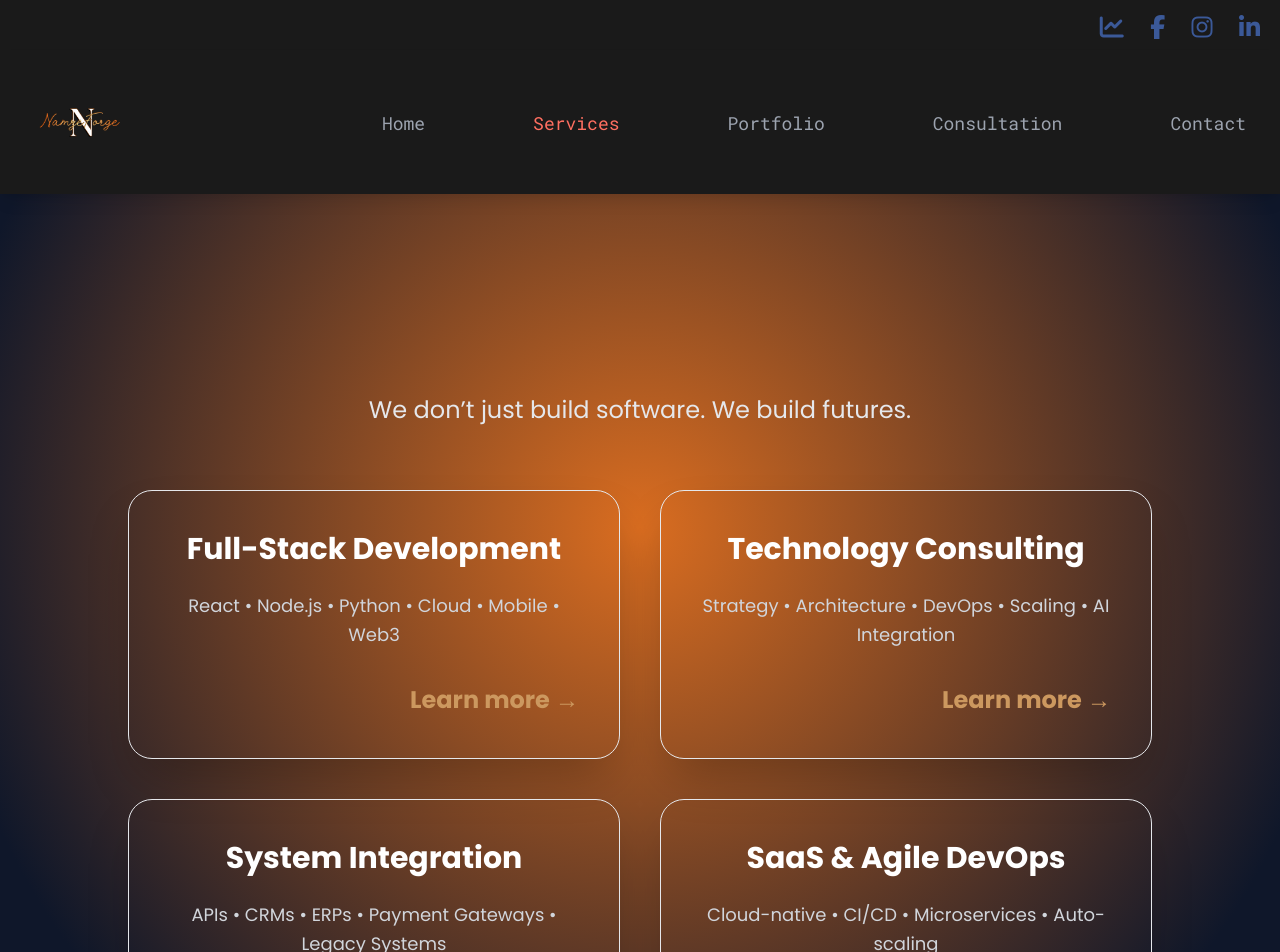
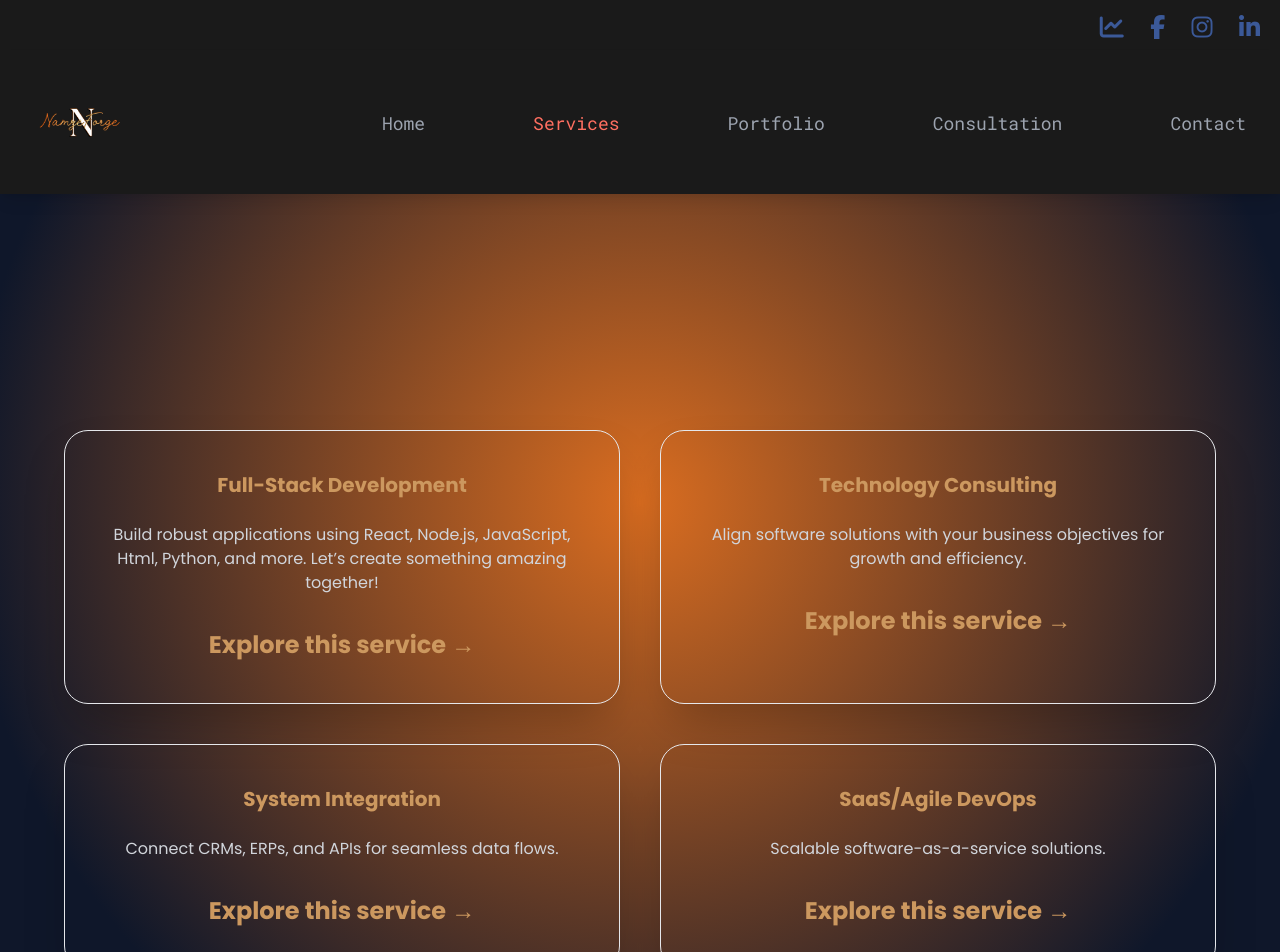
Before and after one commit to Cathy-45/cathy-portfolio-integrated, a React (Vite) app: page /services in a window 1280 px wide. Shown: the top 952 px of the page. Built offline with nearby package versions, Linux system fonts and the light colour scheme.

Commit message:
feat(services): final 3D empire upgrade → empire glassmorphism + original links preserved

```diff
--- a/src/components/Services.jsx
+++ b/src/components/Services.jsx
@@ -1,30 +1,43 @@
-  // src/pages/Services.jsx — SUNRISE GLOW + 3D ORANGE BUBBLES (perfect match with Home)
-import React from "react";
+  import React from "react";
 import { Link } from "react-router-dom";
 
 const services = [
   {
+    id: 1,
     name: "Full-Stack Development",
-    description: "React • Node.js • Python • Cloud • Mobile • Web3",
+    description:
+      "Build robust applications using React, Node.js, JavaScript, Html, Python, and more. Let’s create something amazing together!",
+    bgColor: "from-[#ff6f61] to-[#ff8780]",
+    path: "/services/full-stack-development",
   },
   {
+    id: 2,
     name: "Technology Consulting",
-    description: "Strategy • Architecture • DevOps • Scaling • AI Integration",
+    description:
+      "Align software solutions with your business objectives for growth and efficiency.",
+    bgColor: "from-[#4CAF50] to-[#66bb6a]",
+    path: "/services/technology-consulting",
   },
   {
+    id: 3,
     name: "System Integration",
-    description: "APIs • CRMs • ERPs • Payment Gateways • Legacy Systems",
+    description: "Connect CRMs, ERPs, and APIs for seamless data flows.",
+    bgColor: "from-[#1E90FF] to-[#4da6ff]",
+    path: "/services/system-integration",
   },
   {
-    name: "SaaS & Agile DevOps",
-    description: "Cloud-native • CI/CD • Microservices • Auto-scaling",
+    id: 4,
+    name: "SaaS/Agile DevOps",
+    description: "Scalable software-as-a-service solutions.",
+    bgColor: "from-[#FFD700] to-[#ffed4e]",
+    path: "/services/saas",
   },
 ];
 
 const Services = () => {
   return (
     <section className="min-h-screen relative overflow-hidden">
-      {/* SUNRISE GLOW BACKGROUND — EXACT SAME AS HOME */}
+      {/* SUNRISE GLOW + FLOATING BUBBLES — EXACTLY LIKE HOME */}
       <div
         className="absolute inset-0"
         style={{
@@ -33,18 +46,17 @@ const Services = () => {
       />
       <div className="absolute inset-0 bg-gradient-to-b from-transparent via-black/20 to-black/70" />
 
-      {/* FLOATING ORANGE BUBBLES — SAME AS HOME */}
-      <div className="absolute inset-0 pointer-events-none">
+      <div className="absolute inset-0 pointer-events-none overflow-hidden">
         {[...Array(10)].map((_, i) => (
           <div
             key={i}
             className="absolute rounded-full bg-[#da6d20]/20 blur-3xl animate-float"
             style={{
-              width: `${100 + i * 50}px`,
-              height: `${100 + i * 50}px`,
-              top: `${10 + i * 10}%`,
-              left: `${5 + i * 10}%`,
-              animationDelay: `float ${8 + i}s ease-in-out infinite`,
+              width: `${120 + i * 60}px`,
+              height: `${120 + i * 60}px`,
+              top: `${5 + i * 11}%`,
+              left: `${5 + i * 11}%`,
+              animationDuration: `${8 + i * 2}s`,
               animationDelay: `${i * 0.8}s`,
             }}
           />
@@ -52,54 +64,55 @@ const Services = () => {
       </div>
 
       {/* MAIN CONTENT */}
-      <div className="relative z-10 min-h-screen flex flex-col items-center justify-center px-6 py-20">
-        <div className="text-center max-w-6xl mx-auto">
-          {/* TITLE — SUNRISE GRADIENT */}
-          <h1 className="text-6xl sm:text-7xl md:text-8xl font-black tracking-tight mb-6
-                         text-transparent bg-clip-text
-                         bg-gradient-to-r from-[#da6d20] via-[#fdba74] to-[#da6d20]
-                         bg-[length:200%_200%] animate-gradient-x">
-            Services
-          </h1>
-          <p className="text-xl sm:text-2xl text-gray-200 mb-16">
-            We don’t just build software. We build futures.
-          </p>
+      <div className="relative z-10 min-h-screen flex flex-col justify-center px-6 py-24">
+        <div className="text-center max-w-7xl mx-auto w-full">
+          {/* TITLE — SAME SIZES AS YOUR ORIGINAL */}
+          <h2
+            className="text-3xl sm:text-4xl md:text-5xl lg:text-6xl font-bold mb-12 md:mb-20
+                       text-transparent bg-clip-text
+                       bg-gradient-to-r from-[#da6d20] via-[#fdba74] to-[#da6d20]
+                       bg-[length:200%_200%] animate-gradient-x"
+          >
+            My Services
+          </h2>
 
-          {/* 3D GLASS CARDS */}
-          <div className="grid grid-cols-1 sm:grid-cols-2 gap-10 max-w-5xl mx-auto">
-            {services.map((service, i) => (
-              <div
-                key={i}
-                className="backdrop-blur-xl bg-white/12 rounded-3xl p-10 border border-white/20
-                           shadow-2xl shadow-black/50 hover:shadow-[#da6d20]/50
-                           transform hover:scale-100 transition-all duration-500"
+          {/* 3D GLASS CARDS GRID — FULLY CLICKABLE WITH YOUR ORIGINAL PATHS */}
+          <div className="grid grid-cols-1 sm:grid-cols-2 gap-10 max-w-6xl mx-auto">
+            {services.map((service) => (
+              <Link
+                key={service.id}
+                to={service.path}
+                className="group block backdrop-blur-xl bg-white/10 rounded-3xl p-10 border border-white/20
+                           shadow-2xl shadow-black/60 hover:shadow-[#da6d20]/50
+                           transform hover:scale-105 hover:border-[#da6d20]/50
+                           transition-all duration-500 min-h-[20rem] sm:min-h-[22rem] flex-col justify-center"
               >
-                <h3 className="text-2xl sm:text-3xl font-bold text-white mb-6">
+                {/* Gradient accent bar on hover */}
+                <div
+                  className={`absolute inset-0 rounded-3xl opacity-0 group-hover:opacity-100
+                              bg-gradient-to-br ${service.bgColor} transition-opacity duration-500 -z-10`}
+                />
+
+                <h3 className="text-lg sm:text-xl font-semibold text-[#fdba74] mb-6 text-center">
                   {service.name}
                 </h3>
-                <p className="text-gray-300 text-lg leading-relaxed">
+                <p className="text-gray-300 text-sm sm:text-base leading-relaxed text-center">
                   {service.description}
                 </p>
-                <div className="mt-8 text-right">
-                  <span className="text-[#fdba74] font-semibold hover:text-white transition">
-                    Learn more →
+
+                <div className="mt-8 text-center">
+                  <span className="text-[#fdba74] font-bold group-hover:text-white transition">
+                    Explore this service →
                   </span>
                 </div>
-              </div>
+              </Link>
             ))}
           </div>
 
-          {/* CTA */}
-          <div className="mt-24">
-            <a
-              href="mailto:cathy@namzeforge.com"
-              className="inline-block bg-gradient-to-r from-[#da6d20] to-[#fd923c] hover:from-[#c75a10] hover:to-[#e07b2a]
-                         text-white font-bold text-xl py-5 px-12 rounded-2xl
-                         shadow-2xl transform hover:-translate-y-1 transition-all"
-            >
-              Let's Build Together
-            </a>
-          </div>
+          {/* EMPIRE SIGNATURE */}
+          <p className="mt-32 text-gray-400 text-lg text-center">
+            AgriConnect. Powered by Namzeforge. Made in Zambia, scaling Africa.
+          </p>
         </div>
       </div>
     </section>
```
